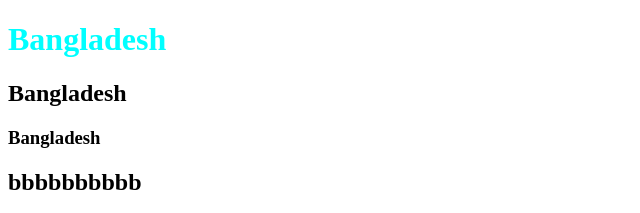
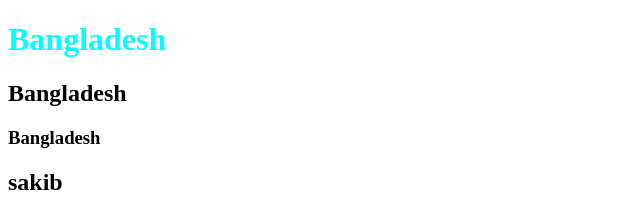
Before and after one commit to didarul381/my-second-repo, a plain HTML site: page index.html in a window 1280 px wide. Shown: the top 213 px of the page, without its empty margins (0-640 px from the left). Drawn offline with Linux system fonts and the light colour scheme.

Commit message:
Update index.html

```diff
--- a/index.html
+++ b/index.html
@@ -11,7 +11,7 @@
     <h1>Bangladesh</h1>
     <h2>Bangladesh</h2>
     <h3>Bangladesh</h3>
-    <h2>bbbbbbbbbb</h2>
+    <h2>sakib</h2>
     <img src="./poto2.jpg" alt="laptop"/>
 </body>
 </html>
```
